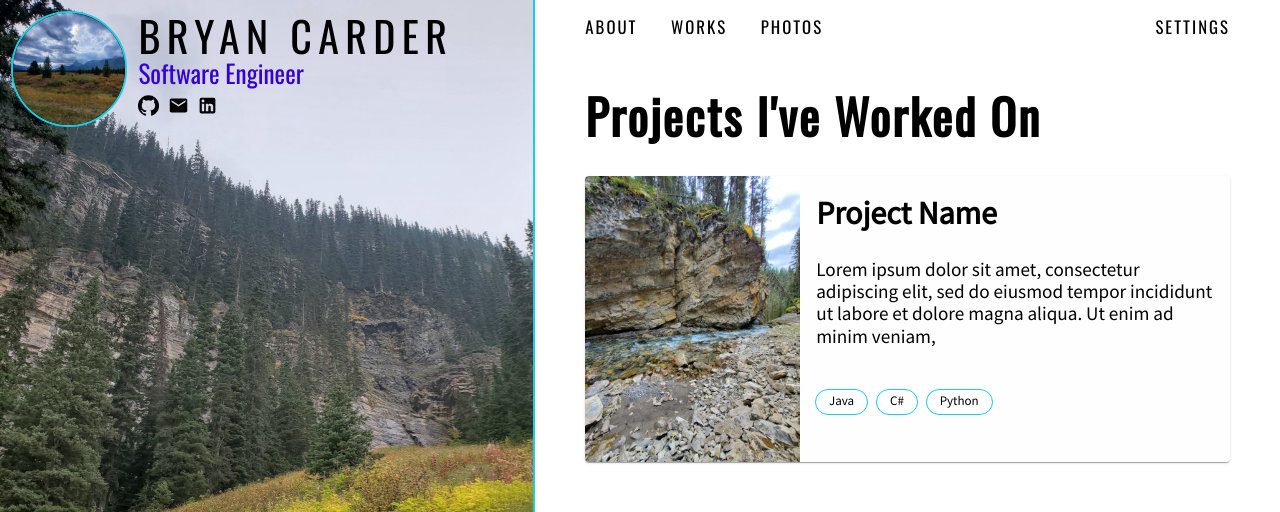
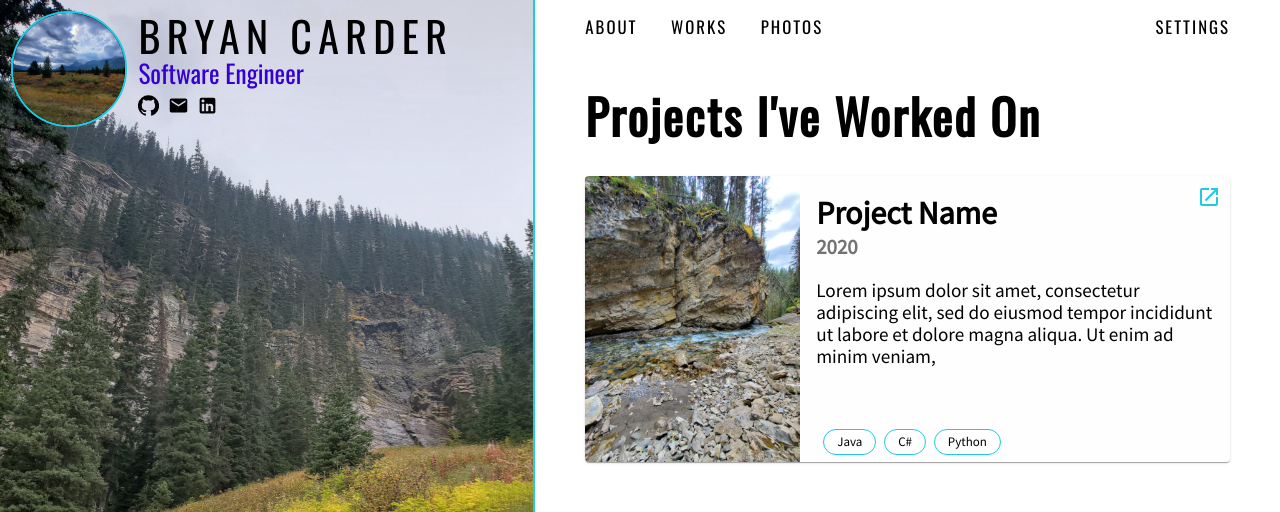
Before and after one commit to brcards/Portfolio, a Gatsby site: page /works in a window 1280 px wide. Shown: the top 512 px of the page. Built offline with nearby package versions, Linux system fonts and the light colour scheme; Gatsby itself is replaced by a stand-in of ours.

Commit message:
- changes generic links so they adjust colour based on the theme - removed table of contents from readme since it's so small - added year and external link to project card

```diff
--- a/content/projects/projects.json
+++ b/content/projects/projects.json
@@ -4,8 +4,7 @@
     "description": "Lorem ipsum dolor sit amet, consectetur adipiscing elit, sed do eiusmod tempor incididunt ut labore et dolore magna aliqua. Ut enim ad minim veniam,",
     "year": "2020",
     "link": {
-      "title": "",
-      "href": ""
+      "href": "https://www.google.ca"
     },
     "technologies": ["Java", "C#", "Python"],
     "image" : "images/sample_image_1.jpg"
--- a/src/common/Animations.js
+++ b/src/common/Animations.js
@@ -7,7 +7,6 @@ const HoverUnderline = css`
     background-position: 0% 100%;
     background-repeat: no-repeat;
     background-size: 0% 2px;
-    padding-bottom: 0.2em;
     transition: background-size .3s;
 
     &:hover {
--- a/src/common/Stylings.js
+++ b/src/common/Stylings.js
@@ -3,6 +3,12 @@
 import {css} from "styled-components";
 
 const UnstyledLink = css`
+    &:link {
+        color: inherit;
+    }
+    &:visited {
+        color: inherit;
+    }
     color: inherit;
     text-decoration: inherit;
     cursor: pointer;
--- a/src/modules/Application/Application.js
+++ b/src/modules/Application/Application.js
@@ -19,6 +19,14 @@ const GlobalStyle = createGlobalStyle`
         font-family: 'Source Sans Pro', sans-serif;
         font-size: 14px;
         background-color: ${props => props.theme.colours.background[0]};
+    },
+    a {
+        &:link {
+            color: ${props => props.theme.colours.primary};
+        }
+        &:visited {
+            color: ${props => props.theme.colours.secondary};
+        }
     }
 `;
 
--- a/src/modules/Card/Card.js
+++ b/src/modules/Card/Card.js
@@ -6,7 +6,7 @@ import styled from "styled-components";
 import PropTypes from "prop-types";
 
 const StyledCard = styled(MUICard)`
-    background-color: ${props => props.theme.colours.background[1]}
+    background-color: ${props => props.theme.colours.background[1]};
 `;
 
 const Card = ({gatsbyImageData, title, children, tags}) => {
--- a/src/modules/Card/CardContent.js
+++ b/src/modules/Card/CardContent.js
@@ -1,10 +1,13 @@
 import React from 'react';
 import Grid from "@material-ui/core/Grid";
+import MUICardContent from "@material-ui/core/CardContent";
 
 const CardContent = ({children, ...remaining}) => {
     return (
         <Grid item xs={12} sm={8} md={8} {...remaining}>
-            {children}
+            <MUICardContent>
+                {children}
+            </MUICardContent>
         </Grid>
     );
 };
--- /dev/null
+++ b/src/modules/Card/CardHeading.js
@@ -0,0 +1,18 @@
+import React from 'react';
+import styled from "styled-components";
+import Heading from "src/modules/Heading";
+
+const StyledHeading = styled(Heading)`
+    margin-top: 0.1em;
+    margin-bottom: 0em;
+`;
+
+const CardHeading = ({children, ...remaining}) => {
+    return (
+        <StyledHeading level={2} {...remaining}>
+            {children}
+        </StyledHeading>
+    );
+};
+
+export default CardHeading;
--- /dev/null
+++ b/src/modules/Card/CardLink.js
@@ -0,0 +1,14 @@
+import styled from 'styled-components';
+import {HoverUnderline} from "src/common/Animations";
+
+const CardLink = styled.a`
+    position: absolute;
+    top: 0;
+    right: 0;
+    ${HoverUnderline}
+    text-decoration: none;
+    font-size: 1.3em;
+    margin: 0.5em;
+`;
+
+export default CardLink;
--- /dev/null
+++ b/src/modules/Card/CardSubHeading.js
@@ -0,0 +1,9 @@
+import styled from "styled-components";
+
+const CardSubHeading = styled.h2`
+    font-size: 1.3rem;
+    margin-top: 0.2em;
+    color: ${props => props.theme.colours.text[1]};
+`;
+
+export default CardSubHeading;
--- a/src/modules/Card/CardTags.js
+++ b/src/modules/Card/CardTags.js
@@ -1,9 +1,11 @@
 import styled from "styled-components";
 
 const CardTags = styled.div`
+    position: absolute;
+    bottom: 0;
     padding: 0.5em;
     > * {
-        margin-left: 0.6em;
+        margin-right: 0.6em;
     }
 `;
 
--- a/src/modules/Card/CardText.js
+++ b/src/modules/Card/CardText.js
@@ -1,30 +1,12 @@
 import React from 'react';
 import Paragraph from "src/modules/Paragraph";
-import styled from "styled-components";
-import Heading from "src/modules/Heading";
-import MUICardContent from "@material-ui/core/CardContent";
-import PropTypes from "prop-types";
 
-const StyledHeading = styled(Heading)`
-    margin-top: 0.1em;
-`;
-
-const CardText = ({children, title}) => {
+const CardText = ({children, ...remaining}) => {
     return (
-        <MUICardContent>
-            <StyledHeading level={2}>{title}</StyledHeading>
-            <Paragraph>
-                {children}
-            </Paragraph>
-        </MUICardContent>
+        <Paragraph {...remaining}>
+            {children}
+        </Paragraph>
     );
 };
 
-CardText.propTypes = {
-    /**
-     * title for the card, displayed in large text heading
-     */
-    title: PropTypes.string.isRequired
-};
-
 export default CardText;
--- a/src/modules/Card/index.js
+++ b/src/modules/Card/index.js
@@ -3,5 +3,8 @@ import CardContent from "src/modules/Card/CardContent";
 import CardImage from "src/modules/Card/CardImage";
 import CardTags from "src/modules/Card/CardTags";
 import CardText from "src/modules/Card/CardText";
+import CardLink from "src/modules/Card/CardLink";
+import CardHeading from "src/modules/Card/CardHeading";
+import CardSubHeading from "src/modules/Card/CardSubHeading";
 
-export {Card, CardContent, CardImage, CardTags, CardText};
+export {Card, CardContent, CardImage, CardTags, CardText, CardLink, CardHeading, CardSubHeading};
--- a/src/modules/Gallery/GalleryImage.js
+++ b/src/modules/Gallery/GalleryImage.js
@@ -11,7 +11,7 @@ const ImageBackground = styled(Paper)`
 
 const StyledImage = styled(GatsbyImage)`
     position: relative;
-    display: block;
+    display: block !important;
     cursor: pointer;
     transition: transform .5s;
     min-height: 200px;
--- a/src/modules/NavigationBar/NavigationBarButton.js
+++ b/src/modules/NavigationBar/NavigationBarButton.js
@@ -5,6 +5,7 @@ const NavigationBarButton = styled.li`
     cursor: pointer;
     text-decoration: none;
     display: inline-block;
+    padding-bottom: 0.2em;
     ${HoverUnderline}
 `;
 
--- a/src/pages/index.js
+++ b/src/pages/index.js
@@ -11,12 +11,13 @@ const IndexPage = () => {
             <Heading level={2}>Hello!</Heading>
             <Paragraph>
                 Lorem ipsum dolor sit amet, consectetur adipiscing elit, sed do
-                eiusmod tempor incididunt ut labore et dolore magna aliqua. Ut enim ad minim veniam,
+                eiusmod tempor incididunt ut labore et dolore magna aliqua. Ut enim ad minim
+                veniam <a href="https://www.google.ca">arnum</a>
             </Paragraph>
 
             <Paragraph>
                 Lorem ipsum dolor sit amet, consectetur adipiscing elit, sed do eiusmod tempor
-                incididunt ut labore et dolore magna aliqua. Ut enim ad minim veniam,
+                incididunt ut labore et dolore magna aliqua. Ut enim ad minim veniam
             </Paragraph>
         </React.Fragment>
     )
--- a/src/pages/works.js
+++ b/src/pages/works.js
@@ -2,10 +2,20 @@ import React from 'react';
 import styled from "styled-components";
 import {graphql} from "gatsby";
 import Heading from "src/modules/Heading";
-import {Card, CardContent, CardImage, CardTags, CardText} from "src/modules/Card";
+import {
+    Card,
+    CardContent,
+    CardImage,
+    CardTags,
+    CardText,
+    CardLink,
+    CardHeading,
+    CardSubHeading
+} from "src/modules/Card";
 import {GatsbyImage, getImage} from "gatsby-plugin-image";
 import Tag from "src/modules/Tag";
 import {ApplicationHelmet} from "src/modules/Application";
+import OpenInNewIcon from '@material-ui/icons/OpenInNew';
 
 const CardContainer = styled.div`
     margin-bottom: 30px;
@@ -27,9 +37,20 @@ const Works = ({data}) => {
                             />
                         </CardImage>
                         <CardContent>
-                            <CardText title={project.node.title}>
+                            <CardHeading>
+                                {project.node.title}
+                            </CardHeading>
+                            <CardSubHeading>
+                                {project.node.year}
+                            </CardSubHeading>
+                            <CardText>
                                 {project.node.description}
                             </CardText>
+                            {project.node.link.href !== undefined ?
+                                <CardLink href={project.node.link.href} target="_blank">
+                                    <OpenInNewIcon />
+                                </CardLink> : ""
+                            }
                             <CardTags>
                                 {project.node.technologies.map((tag) => <Tag key={tag}>{tag}</Tag>)}
                             </CardTags>
@@ -50,7 +71,6 @@ export const query = graphql`
                     title
                     year
                     link {
-                        title
                         href
                     }
                     technologies
```
Also changed, not shown: src/modules/Card/Card.test.js (+20 -3 lines), README.md.
